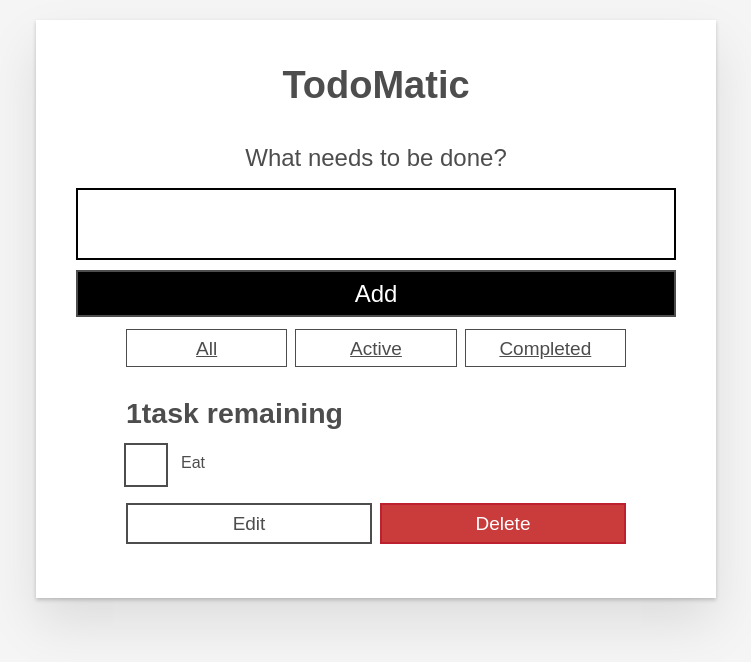
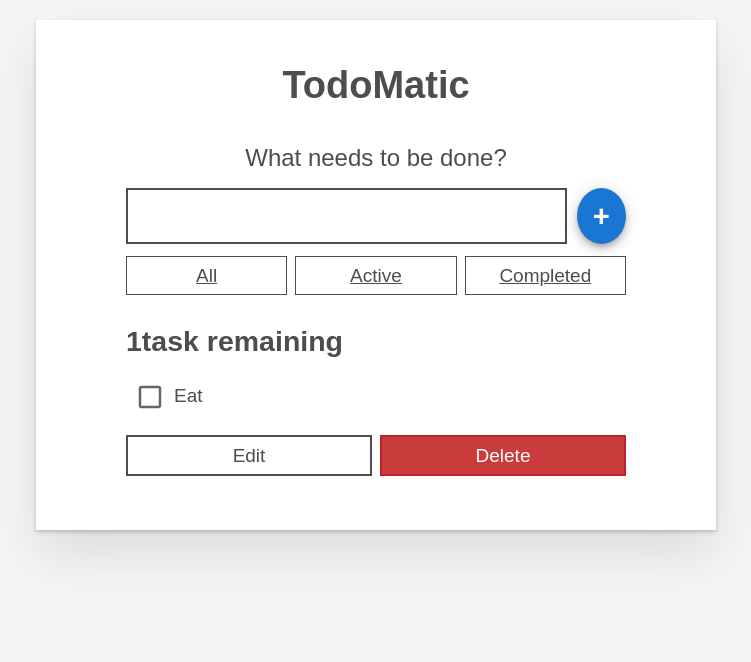
Before and after one commit to monji05/react_todo, a React (Create React App) app: page / in a window 1280 px wide. Shown: the top 662 px of the page, without its empty margins (264-1015 px from the left). Built offline with nearby package versions, Linux system fonts and the light colour scheme.

Commit message:
inputのデザイン変更

```diff
--- a/src/App.tsx
+++ b/src/App.tsx
@@ -73,7 +73,6 @@ function App() {
     }
   ]
 
-
   const categoryList = categories.map(category => (
     <FilterButton
       name={category.name}
--- a/src/components/Form.tsx
+++ b/src/components/Form.tsx
@@ -1,5 +1,7 @@
 import React, { useState } from "react";
 import { nanoid } from "nanoid"
+import { Fab } from "@mui/material";
+
 
 export default function Form(props: any) {
 
@@ -22,18 +24,22 @@ export default function Form(props: any) {
           What needs to be done?
         </label>
       </h2>
+      <div className="input-form">
         <input
           type="text"
           id={`todo-${nanoid()}`}
-        className="input input__lg"
           name="text"
           autoComplete="off"
+          className="input input__lg"
           value={name}
           onChange={(e) => handleChange(e)}
         />
-      <button type="submit" className="btn btn__primary btn__lg">
-        Add
+        <Fab color="primary" aria-label="+" className="addIcon">
+          <button type="submit" className="add-text">
+            +
           </button>
+        </Fab>
+      </div>
     </form>
   )
 }
--- a/src/components/Todo.tsx
+++ b/src/components/Todo.tsx
@@ -1,4 +1,5 @@
 import React, { useState } from 'react'
+import { Checkbox } from '@mui/material'
 
 export type task = {
   id: string
@@ -49,9 +50,9 @@ export default function Todo(task: task) {
   const viewTemplate = (
     <div className="stack-small">
       <div className="c-cb">
-        <input
+        <Checkbox
+          sx={{ '& .MuiSvgIcon-root': { fontSize: 30 } }}
           id={task.id}
-          type="checkbox"
           defaultChecked={task.completed}
           onChange={() => task.toggleTaskCompleted(task.id)}
         />
--- a/src/index.css
+++ b/src/index.css
@@ -3,11 +3,6 @@
 *::before,
 *::after {
   box-sizing: border-box;
-}
-
-*:focus {
-  outline: 3px dashed #228bec;
-  outline-offset:0;
 }
 
 html {
@@ -44,7 +39,6 @@ button::-moz-focus-inner {
 }
 
 button,
-input,
 optgroup,
 select,
 textarea {
@@ -57,10 +51,6 @@ textarea {
 button,
 input {
   overflow: visible;
-}
-
-input[type="text"] {
-  border-radius: 0;
 }
 
 body {
@@ -85,7 +75,6 @@ body {
 /* GLOBAL STYLES*/
 .form-group > input[type="text"] {
   display: inline-block;
-  margin-top: 0.4rem;
 }
 
 .btn {
@@ -218,24 +207,14 @@ body {
   text-align: center;
 }
 
-.input__lg {
-  padding: 2rem;
-  border: 2px solid #000;
-}
-
 .input__lg:focus {
   border-color: #4d4d4d;
-  box-shadow: inset 0 0 0 2px;
 }
 
 [class*="__lg"] {
   display: inline-block;
   width: 100%;
   font-size: 1.9rem;
-}
-
-[class*="__lg"]:not(:last-child) {
-  margin-bottom: 1rem;
 }
 
 @media screen and (min-width: 620px) {
@@ -271,78 +250,23 @@ body {
   box-shadow: inset 0 0 0 2px;
 }
 
-/* CHECKBOX STYLES */
-.c-cb {
-  box-sizing: border-box;
-  font-family: Arial, sans-serif;
-  -webkit-font-smoothing: antialiased;
-  font-weight: 400;
-  font-size: 1.6rem;
-  line-height: 1.25;
-  display: block;
-  position: relative;
-  min-height: 44px;
-  padding-left: 40px;
-  clear: left;
+.input-form {
+  margin: 0 50px;
+  display: flex;
 }
 
-.c-cb > label::before,
-.c-cb > input[type="checkbox"] {
-  box-sizing: border-box;
-  top: -2px;
-  left: -2px;
-  width: 44px;
-  height: 44px;
+.input {
+  padding: 0.8rem 1rem 0.7rem;
+  border:0.2rem solid #4d4d4d;
+  cursor: pointer;
+  text-transform: capitalize;
+  margin-right: 10px;
 }
 
-.c-cb > input[type="checkbox"] {
-  -webkit-font-smoothing: antialiased;
-  cursor: pointer;
-  position: absolute;
-  z-index: 1;
-  margin: 0;
-  opacity: 0;
+.addIcon {
+  box-shadow: none;
 }
 
-.c-cb > label {
-  font-size: inherit;
-  font-family: inherit;
-  line-height: inherit;
-  display: inline-block;
-  margin-bottom: 0;
-  padding: 8px 15px 5px;
-  cursor: pointer;
-  touch-action: manipulation;
+.add-text {
+  font-size: 30px;
 }
-
-.c-cb > label::before {
-  content: "";
-  position: absolute;
-  border: 2px solid currentColor;
-  background: transparent;
-}
-
-.c-cb > input[type="checkbox"]:focus + label::before {
-  border-width: 4px;
-  outline: 3px dashed #228bec;
-}
-
-.c-cb > label::after {
-  box-sizing: content-box;
-  content: "";
-  position: absolute;
-  top: 11px;
-  left: 9px;
-  width: 18px;
-  height: 7px;
-  transform: rotate(-45deg);
-  border: solid;
-  border-width: 0 0 5px 5px;
-  border-top-color: transparent;
-  opacity: 0;
-  background: transparent;
-}
-
-.c-cb > input[type="checkbox"]:checked + label::after {
-  opacity: 1;
-}
```
Lines whose indentation alone changed are shown as unchanged.
